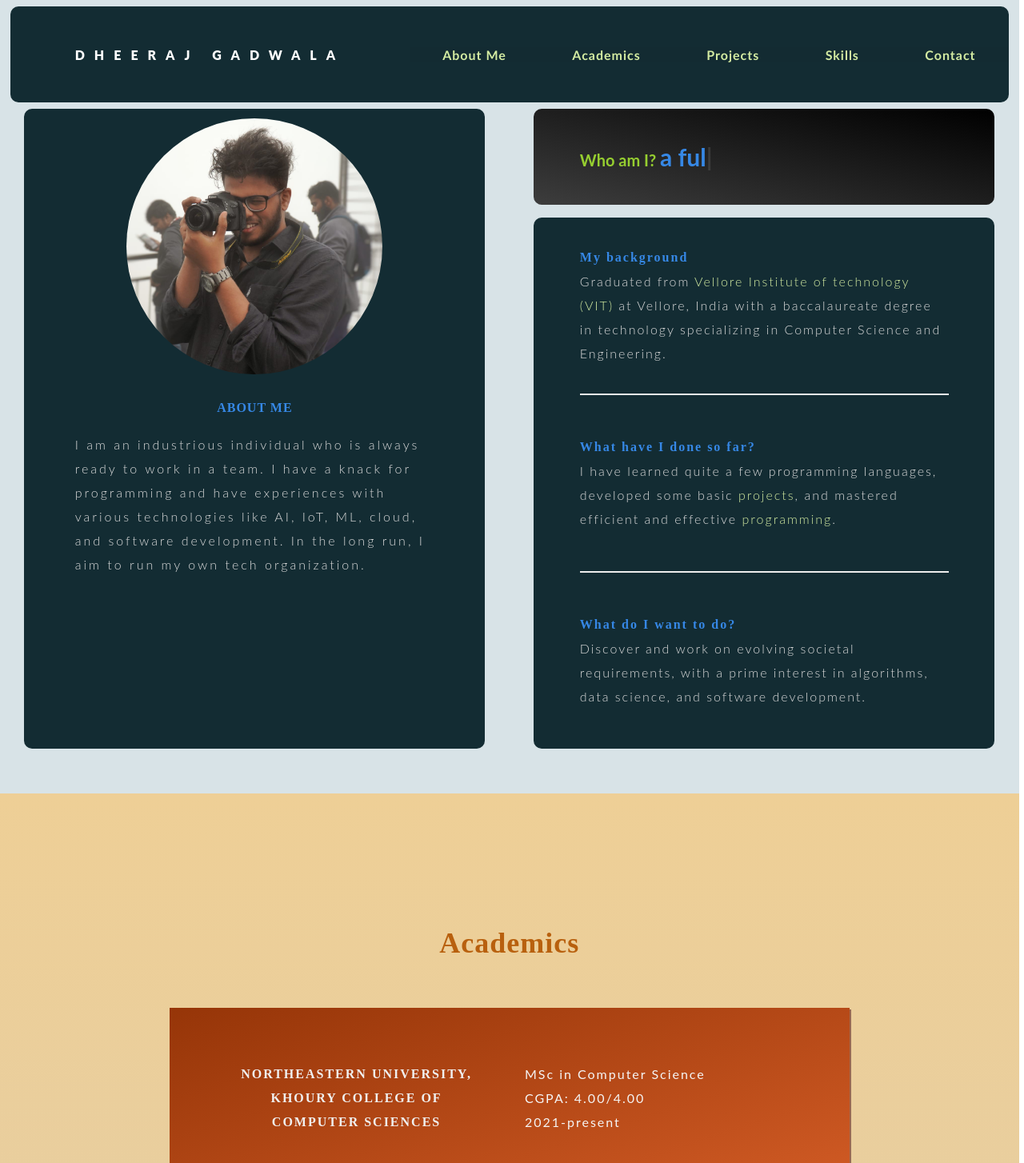
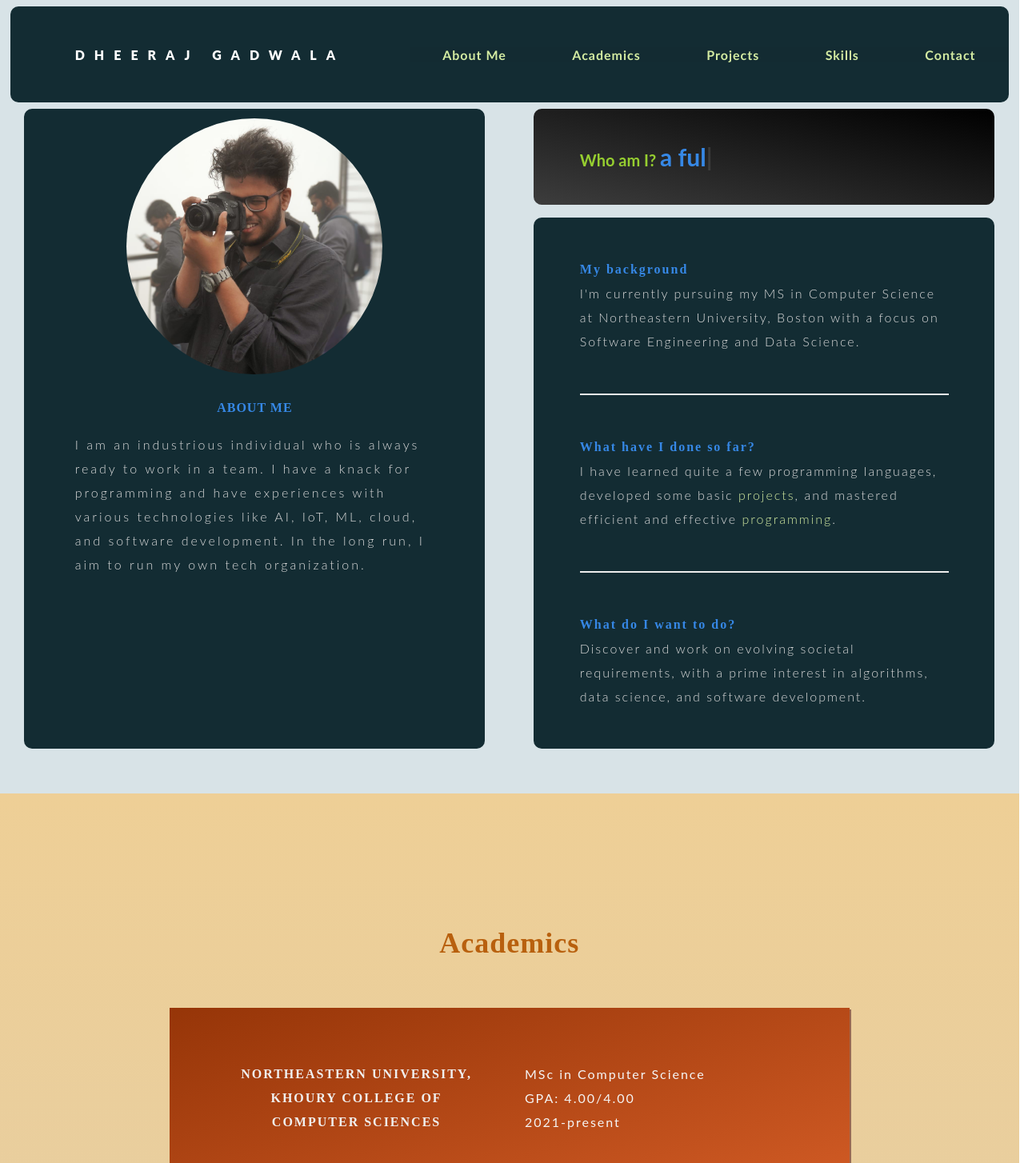
Before and after one commit to DheerajGadwala/Portfolio, a React (Create React App) app: page / in a window 1280 px wide. Shown: the top 1454 px of the page at 80% size. Built offline with nearby package versions, Linux system fonts and the light colour scheme.

Commit message:
minor changes

```diff
--- a/src/components/education/index.js
+++ b/src/components/education/index.js
@@ -17,7 +17,7 @@ const EducationBlock = ()=>{
         ret.push(<EducationElement
             Name="Northeastern University, Khoury College of Computer Sciences"
             Level="MSc in Computer Science"
-            Score="CGPA: 4.00/4.00"
+            Score="GPA: 4.00/4.00"
             Year="2021-present"
             MapsLink="https://goo.gl/maps/9oAZtUsMsB1UFwFP7"
             key="1"
--- a/src/components/home/intro/index.js
+++ b/src/components/home/intro/index.js
@@ -6,7 +6,7 @@ const Intro = ()=>{
         <div className="IntroArea">
             <div className="introList">
                 <span className="heading">My background</span>
-                <span className="introListText"> Graduated from <a href="https://vit.ac.in/">Vellore Institute of technology (VIT)</a> at Vellore, India with a baccalaureate degree in technology specializing in Computer Science and Engineering. </span>
+                <span className="introListText">I'm currently pursuing my MS in Computer Science at Northeastern University, Boston with a focus on Software Engineering and Data Science.</span>
             </div>
             <div className="introBar"></div>
             <div className="introList">
```
